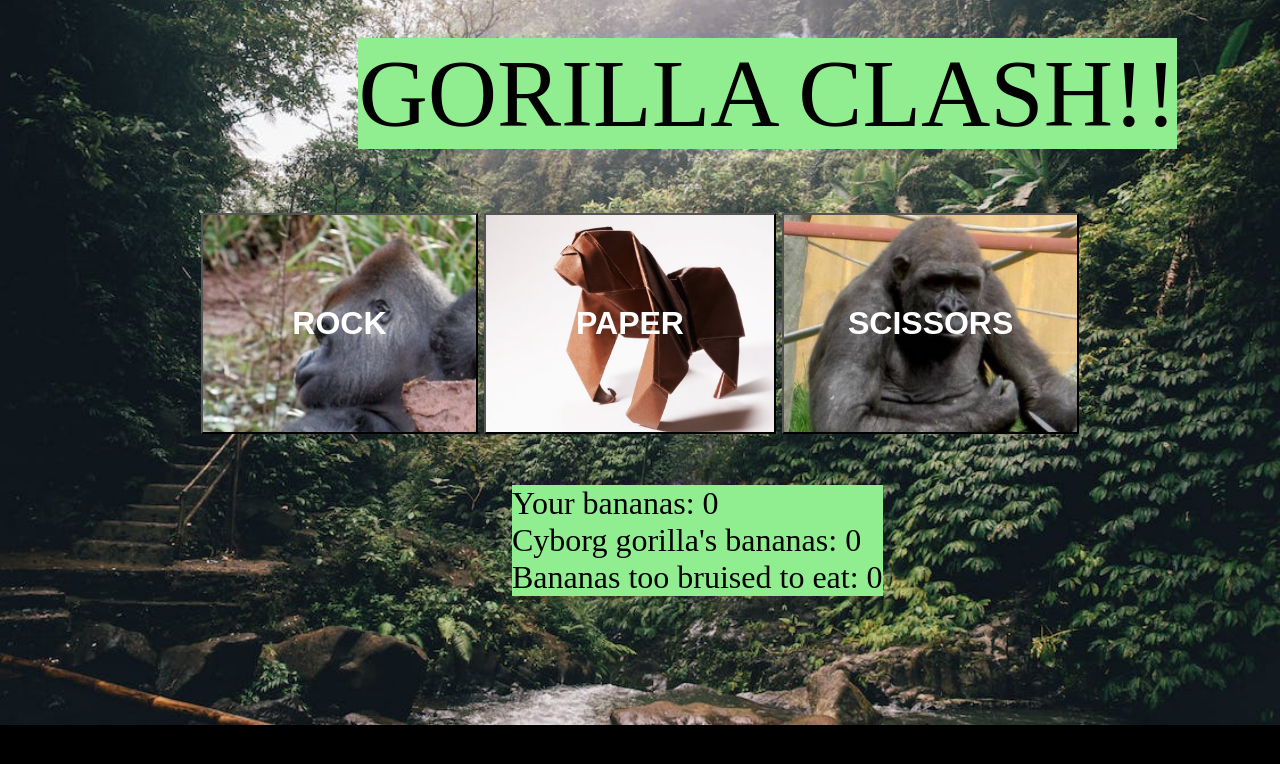
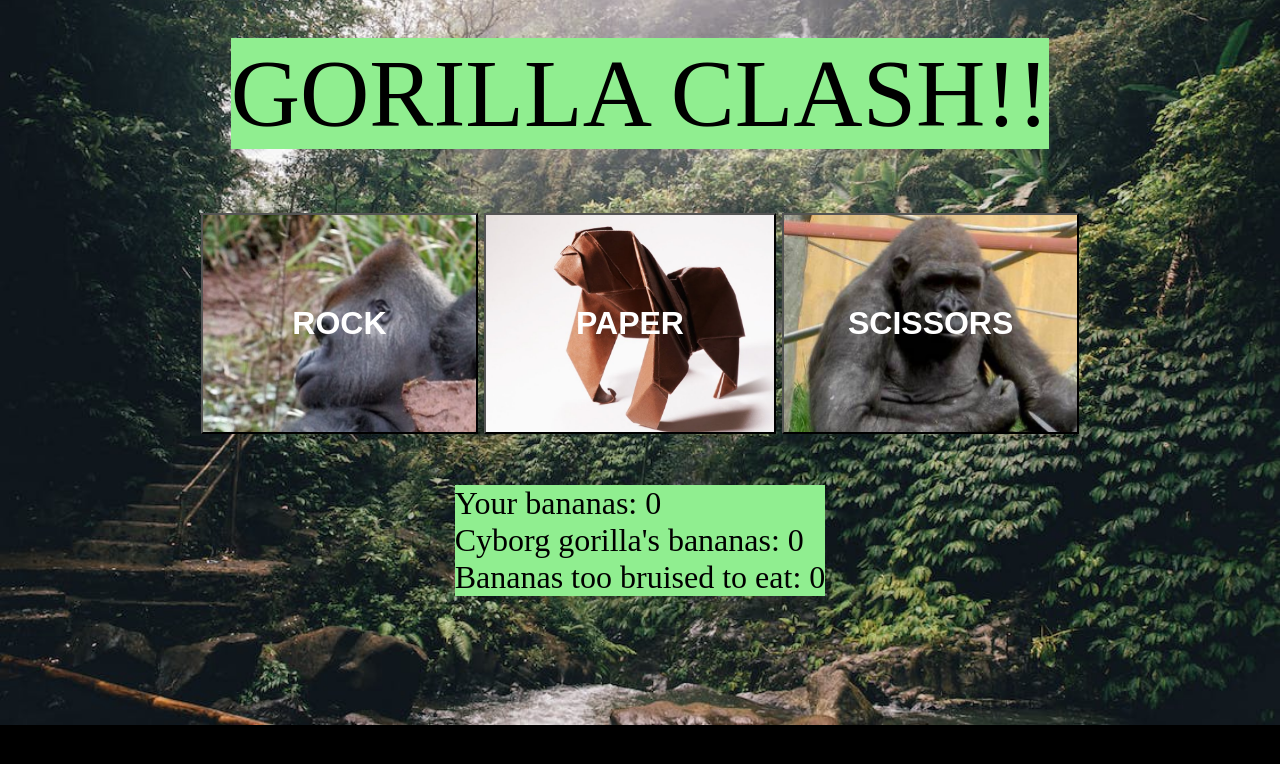
Before and after one commit to Edward-Arth/rock-paper-scissors, a plain HTML site: page index.html in a window 1280 px wide. Drawn offline with Linux system fonts and the light colour scheme.

Commit message:
Attempted to fix display on other monitors

```diff
--- a/index.html
+++ b/index.html
@@ -7,8 +7,10 @@
     <link rel="stylesheet" href="style.css">
   </head>
   <body>
-    <div class="header">
-      GORILLA CLASH!!
+    <div class="toppy">
+      <div class="header">
+        GORILLA CLASH!!
+      </div>
     </div>
     <div id="fButtons">
       <button id="rk">ROCK</button>
--- a/style.css
+++ b/style.css
@@ -8,16 +8,20 @@ body {
     background-position-y: 50%;
 }
 
+.toppy {
+    display:flex;
+    justify-content: center;
+}
+
 .header {
     display:flex;
     justify-content: center;
     font-size: 600%;
     color:black;
-    margin-bottom: 5%;
+    margin-bottom: 3%;
     margin-top: 3%;
     background-color: lightgreen;
     max-width: fit-content;
-    margin-left: 28%;
 
 }
 
@@ -25,7 +29,7 @@ body {
     display:flex;
     justify-content: center;
     align-content: center;
-    margin-top: 4%;
+    margin-top: 2%;
     gap:0.5%;
 }
 
@@ -62,12 +66,14 @@ body {
 }
 
 .scorez {
-    display:flex;
+    display: flex;
     justify-content: center;
+}
+
+.scorez2 {
     color: black;
     font-size: 200%;
     margin-top:4%;
     background-color: lightgreen;
     max-width: fit-content;
-    margin-left: 40%;
 }
```
